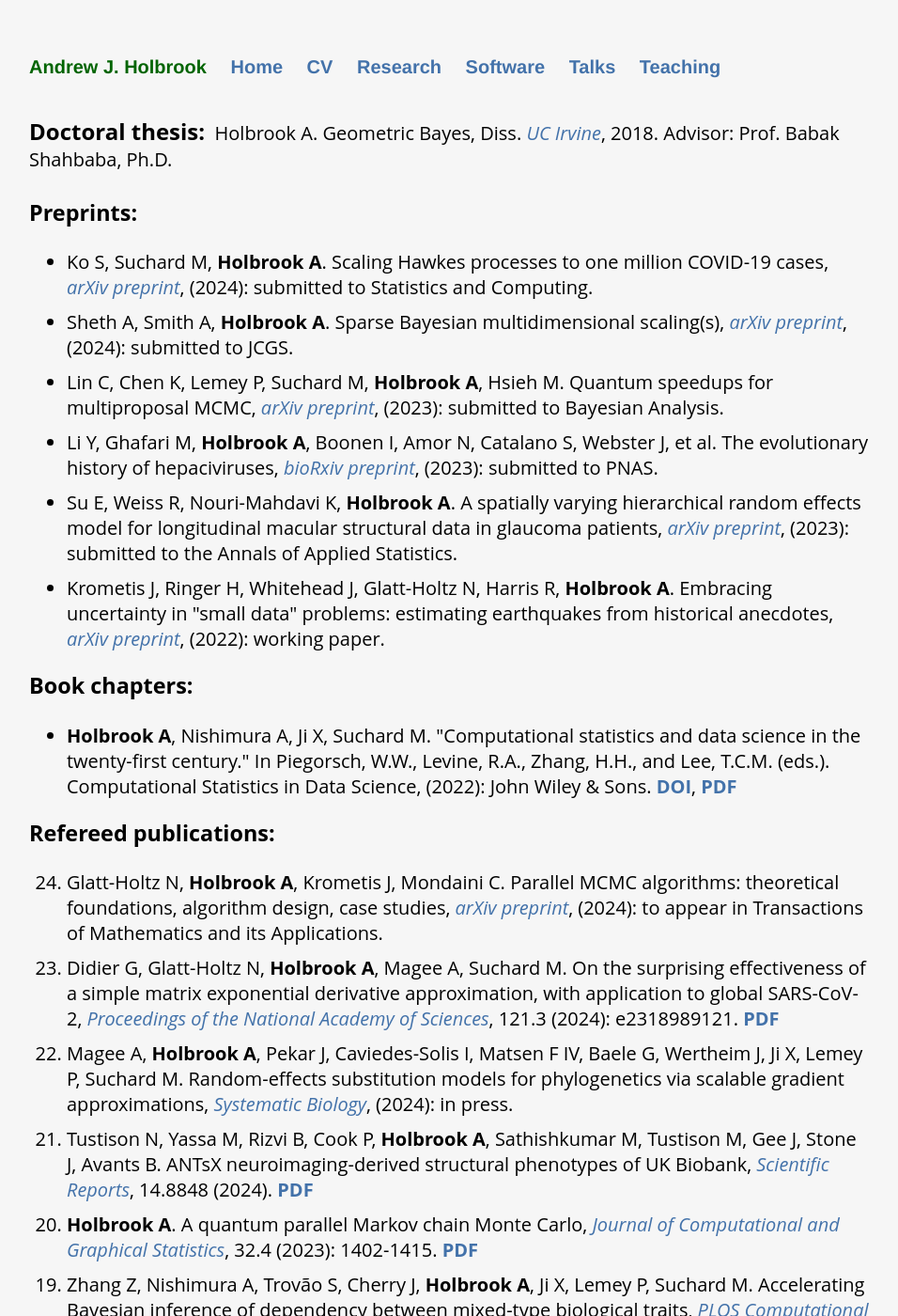
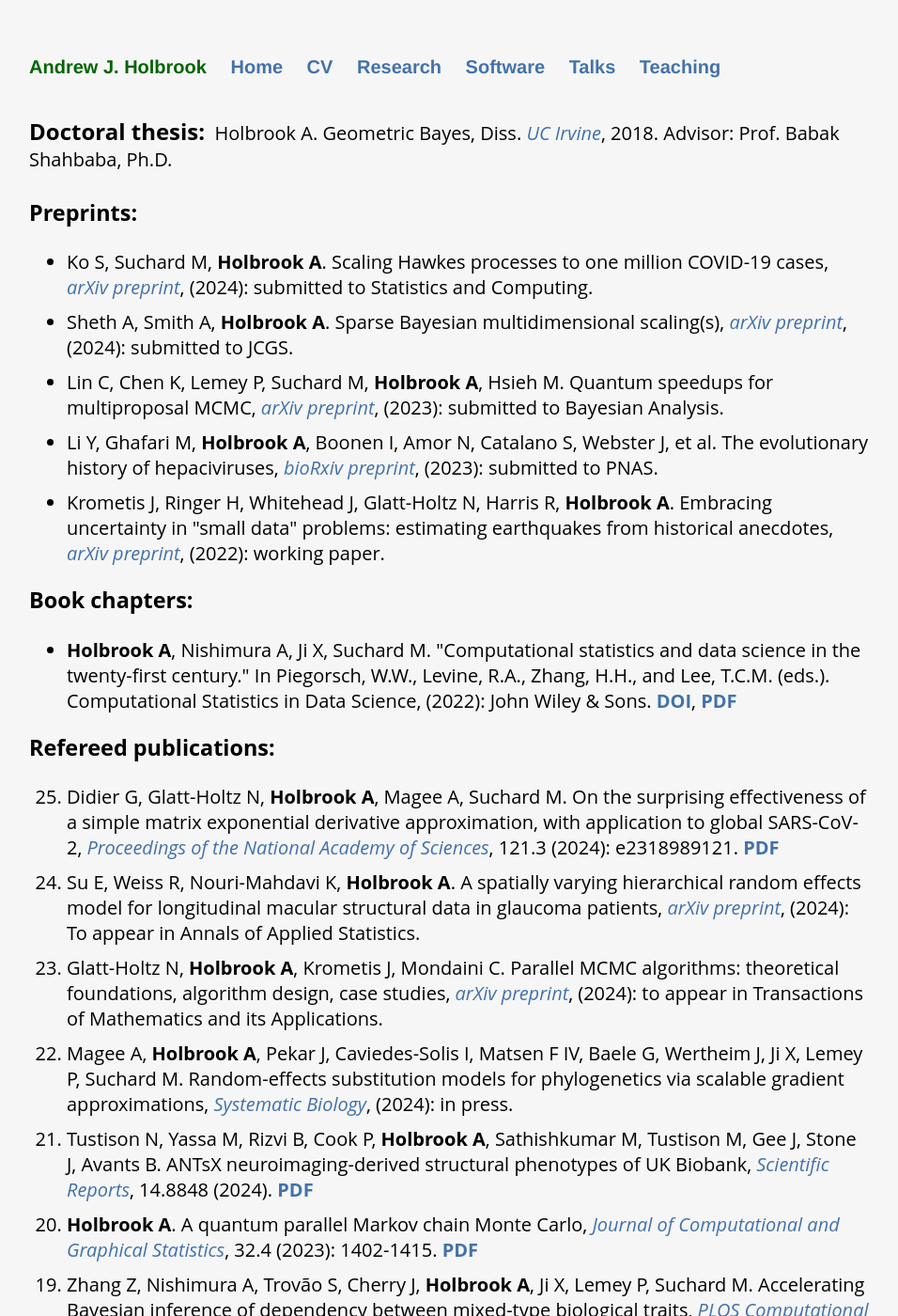
Before and after one commit to andrewjholbrook/andrewjholbrook.github.io, a Jekyll site: the page built from research.html, in a window 1280 px wide and 1400 px high. Shown: the whole window at 94% size, without its empty margins (161-1117 px from the left). Built offline with Jekyll 4.4.1, drawn with Linux system fonts in a browser that asks for light colours; a style sheet for code colours, icons or effects is not loaded; some of the changed lines change nothing that is shown.

Commit message:
Update research.html

```diff
--- a/research.html
+++ b/research.html
@@ -15,7 +15,6 @@
         <li> Sheth A, Smith A, <b>Holbrook A</b>. Sparse Bayesian multidimensional scaling(s), <i><a href="https://arxiv.org/abs/2406.15573" target="_blank">arXiv preprint</a></i>, (2024): submitted to JCGS. </li>
         <li> Lin C, Chen K, Lemey P, Suchard M, <b>Holbrook A</b>, Hsieh M. Quantum speedups for multiproposal MCMC, <i><a href="https://arxiv.org/abs/2312.01402" target="_blank">arXiv preprint</a></i>, (2023): submitted to Bayesian Analysis. </li>
         <li> Li Y, Ghafari M, <b>Holbrook A</b>, Boonen I, Amor N, Catalano S, Webster J, et al. The evolutionary history of hepaciviruses, <i><a href="https://doi.org/10.1101/2023.06.30.547218" target="_blank">bioRxiv preprint</a></i>, (2023): submitted to PNAS. </li>
-        <li> Su E, Weiss R, Nouri-Mahdavi K, <b>Holbrook A</b>. A spatially varying hierarchical random effects model for longitudinal macular structural data in glaucoma patients, <i><a href="https://arxiv.org/abs/2303.09018" target="_blank">arXiv preprint</a></i>, (2023): submitted to the Annals of Applied Statistics.</li>
         <li>Krometis J, Ringer H, Whitehead J, Glatt-Holtz N, Harris R, <b>Holbrook A</b>. Embracing uncertainty in "small data" problems: estimating earthquakes from historical anecdotes, <i><a href="https://arxiv.org/abs/2106.07797" target="_blank">arXiv preprint</a></i>, (2022): working paper. </li>
   </ul>
      <h3>Book chapters:</h3>
@@ -29,8 +28,9 @@
   <h3>Refereed publications:</h3>
 
   <ol id="pubs" reversed>
+                        <li> Didier G, Glatt-Holtz N, <b>Holbrook A</b>, Magee A, Suchard M. On the surprising effectiveness of a simple matrix exponential derivative approximation, with application to global SARS-CoV-2, <i><a href="https://doi.org/10.1073/pnas.2318989121" target="_blank">Proceedings of the National Academy of Sciences</a></i>, 121.3 (2024): e2318989121. <a href="papers/pnas.pdf" target="_blank"><b>PDF</b></a></li>
+                        <li> Su E, Weiss R, Nouri-Mahdavi K, <b>Holbrook A</b>. A spatially varying hierarchical random effects model for longitudinal macular structural data in glaucoma patients, <i><a href="https://arxiv.org/abs/2303.09018" target="_blank">arXiv preprint</a></i>, (2024): To appear in Annals of Applied Statistics.</li>
                 <li>Glatt-Holtz N, <b>Holbrook A</b>, Krometis J, Mondaini C. Parallel MCMC algorithms: theoretical foundations, algorithm design, case studies, <i><a href="https://arxiv.org/abs/2209.04750" target="_blank">arXiv preprint</a></i>, (2024): to appear in Transactions of Mathematics and its Applications.  </li>
-                <li> Didier G, Glatt-Holtz N, <b>Holbrook A</b>, Magee A, Suchard M. On the surprising effectiveness of a simple matrix exponential derivative approximation, with application to global SARS-CoV-2, <i><a href="https://doi.org/10.1073/pnas.2318989121" target="_blank">Proceedings of the National Academy of Sciences</a></i>, 121.3 (2024): e2318989121. <a href="papers/pnas.pdf" target="_blank"><b>PDF</b></a></li>
                 <li> Magee A, <b>Holbrook A</b>, Pekar J, Caviedes-Solis I, Matsen F IV, Baele G, Wertheim J, Ji X, Lemey P, Suchard M. Random-effects substitution models for phylogenetics via scalable gradient approximations, <i><a href="https://doi.org/10.1093/sysbio/syae019" target="_blank">Systematic Biology</a></i>, (2024): in press.</li>
                 <li> Tustison N, Yassa M, Rizvi B, Cook P, <b>Holbrook A</b>, Sathishkumar M, Tustison M, Gee J, Stone J, Avants B. ANTsX neuroimaging-derived structural phenotypes of UK Biobank, <i><a href="https://doi.org/10.1038/s41598-024-59440-6" target="_blank">Scientific Reports</a></i>, 14.8848 (2024). <a href="papers/ANTsUKB.pdf" target="_blank"><b>PDF</b></a></li>
         <li><b>Holbrook A</b>. A quantum parallel Markov chain Monte Carlo, <i><a href="https://doi.org/10.1080/10618600.2023.2195890" target="_blank">Journal of Computational and Graphical Statistics</a></i>, 32.4 (2023): 1402-1415. <a href="papers/qpmcmc.pdf" target="_blank"><b>PDF</b></a></li>
```
